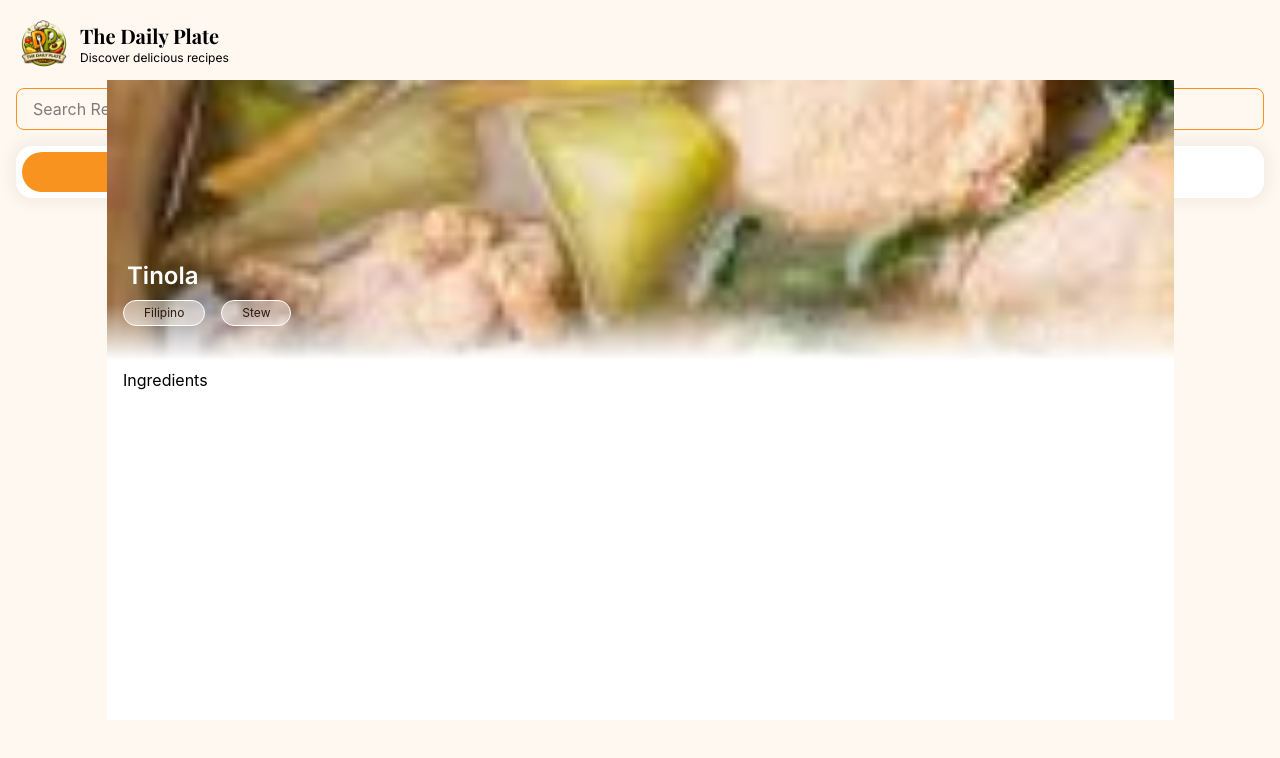
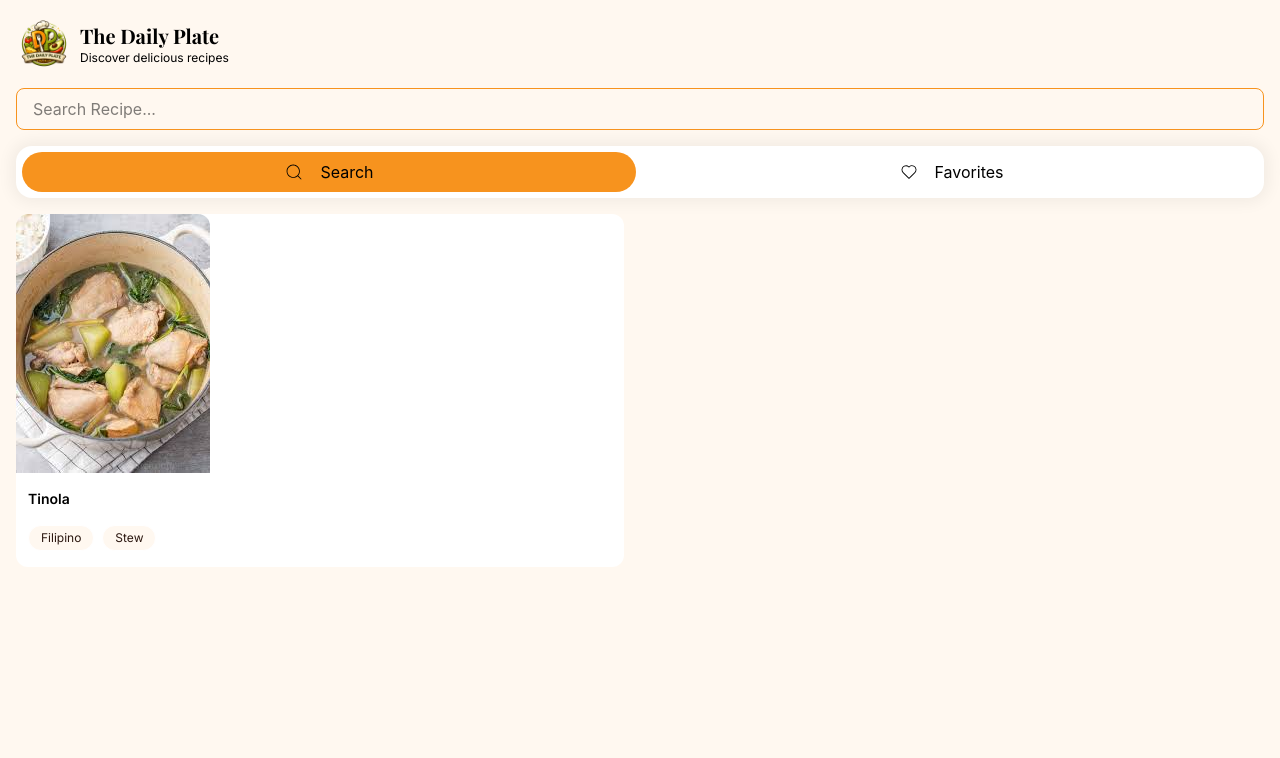
Before and after one commit to VCNtech-123/Recipe-Finder-App, a React (Vite) app: page / in a window 1280 px wide. Shown: the top 758 px of the page. Built offline with nearby package versions, Linux system fonts and the light colour scheme; a web font is replaced by a local one.

Commit message:
feat: enhance Card and CardInfo components with improved layout, ingredient list, and close button functionality

```diff
--- a/src/components/CardContainer.jsx
+++ b/src/components/CardContainer.jsx
@@ -1,5 +1,6 @@
 import React from 'react'
 import TestPicture from '../assets/TestPicture.jpg'
+import { RxCross2 } from "react-icons/rx";
 
 const FoodLabel = ({ label, className }) => {
     return (
@@ -7,12 +8,22 @@ const FoodLabel = ({ label, className }) => {
     )
 }
 
+const Ingredient = ({ ingredient, measurement }) => {
+    return (
+        <li className="text-sm bg-card p-2 rounded-xl text-muted-foreground"><span className="font-bold text-foreground">{ingredient} -</span>{measurement}</li>
+    )
+}
+
 class CardInfo extends React.Component {
+
+
     render () {
         return (
-        <div className="flex flex-col fixed bg-card w-5/6 h-4/5 overflow-y-auto top-1/2 left-1/2 -translate-x-1/2 -translate-y-1/2">
-            <div className="w-screen h-70 relative">
-                <img src={TestPicture} alt="" className="w-screen max-h-70 object-cover" style={{
+        <>
+            <div className="fixed inset-0 bg-black/20 backdrop-blur-sm z-40"></div>
+            <div className="flex flex-col fixed bg-background w-5/6 h-4/5 overflow-y-auto top-1/2 left-1/2 -translate-x-1/2 -translate-y-1/2 z-50 rounded-xl">
+                <div className="w-full h-70 relative">
+                    <img src={TestPicture} alt="" className="w-full max-h-70 object-cover" style={{
                         maskImage: 'linear-gradient(to bottom, black 80%, transparent 100%)',
                         WebkitMaskImage: 'linear-gradient(to bottom, black 80%, transparent 100%)'
                         }}/>
@@ -22,13 +33,27 @@ class CardInfo extends React.Component {
                             <FoodLabel label={'Stew'} className={'text-xs bg-background/50 flex items-center justify-center py-1 px-5 rounded-2xl text-foreground border-1 border-card '} />
                     </div>
                 </div>
-             <div className="flex flex-col px-4 py-2">
-                    <h1 className="">Ingredients</h1>
+                <div className="flex flex-col px-4 py-3 gap-6">
+                    <div className="flex flex-col gap-3">
+                        <h1 className="border-l-3 border-l-primary font-bold px-2">Ingredients</h1>
+                        <ul className="flex flex-col gap-2 list-disc list-inside marker:text-primary">
+                            <li className="text-sm bg-card p-2 rounded-xl text-muted-foreground"><span className="font-bold text-foreground">Vegetable Oil </span >- 2tbsp</li>
+                            <li className="text-sm bg-card p-2 rounded-xl"><span className="font-bold">Vegetable Oil </span>- 2tbsp</li>
+
+                        </ul>
+                    </div>
+                    <div className="flex flex-col gap-3">
+                         <h1 className="border-l-3 border-l-primary font-bold px-2">Instructions</h1>
+                         <p className="text-xs bg-card p-4">Preheat oven to 350° F. Spray a 9x13-inch baking pan with non-stick spray.\r\nCombine soy sauce, ½ cup water, brown sugar, ginger and garlic in a small saucepan and cover. Bring to a boil over medium heat. Remove lid and cook for one minute once boiling.\r\nMeanwhile, stir together the corn starch and 2 tablespoons of water in a separate dish until smooth. Once sauce is boiling, add mixture to the saucepan and stir to combine. Cook until the sauce starts to thicken then remove from heat.\r\nPlace the chicken breasts in the prepared pan. Pour one cup of the sauce over top of chicken. Place chicken in oven and bake 35 minutes or until cooked through. Remove from oven and shred chicken in the dish using two forks.\r\n*Meanwhile, steam or cook the vegetables according to package directions.\r\nAdd the cooked vegetables and rice to the casserole dish with the chicken. Add most of the remaining sauce, reserving a bit to drizzle over the top when serving. Gently toss everything together in the casserole dish until combined. Return to oven and cook 15 minutes. Remove from oven and let stand 5 minutes before serving. Drizzle each serving with remaining sauce. Enjoy!</p>
                     </div>
                 </div>
+                <div className="absolute bg-white/80 border-white rounded-full p-2 top-2 left-67" onClick={this.props.onClick}>
+                    <RxCross2 size={20} />
+                </div>
+            </div>
+        </>
         )
     }
-
 }
 
 
@@ -43,12 +68,11 @@ class Card extends React.Component {
         this.setState({ clicked: true });
     }
 
-
     render () {
 
         return(
         !this.state.clicked? (
-            <div className="flex flex-col w-[calc(50%_-_1rem)] bg-card font-body rounded-xl pb-4" onClick={this.onClick}>
+            <div className="flex flex-col w-[calc(50%_-_1rem)] bg-card font-body rounded-xl pb-4" onClick={this.handleClick}>
                 <div>
                     <img src={TestPicture} alt="" className="rounded-t-xl hover:scale-110 ease-in-out duration-300 transition-transform" />
                 </div>
@@ -61,11 +85,11 @@ class Card extends React.Component {
                 </div>
             </div>
         ) : (
-            null
+            <CardInfo onClick={this.handleClick} />
         )
     )
     }
 
 }
 
-export default CardInfo;
+export default Card;
```
Lines whose indentation alone changed are shown as unchanged.
